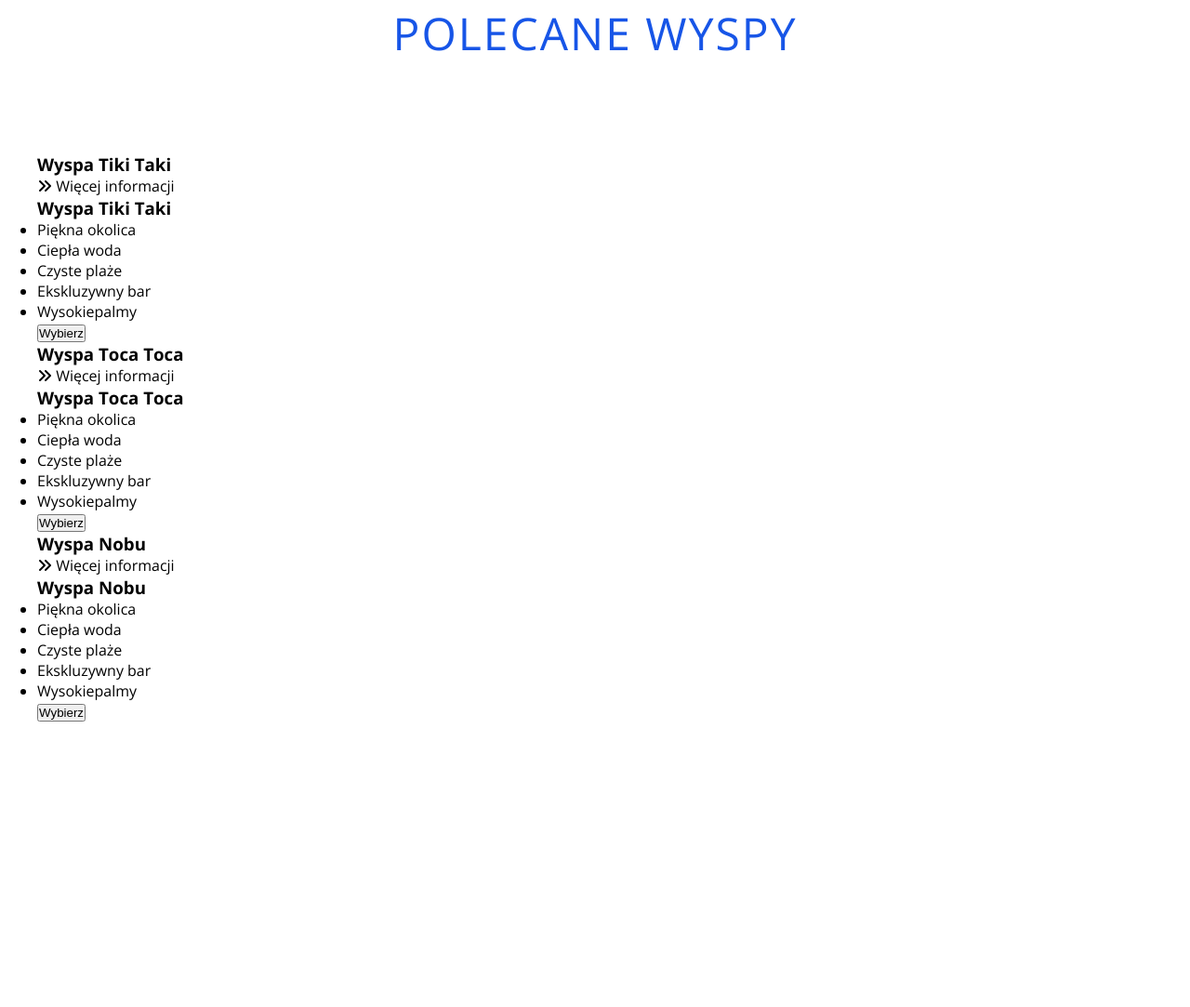
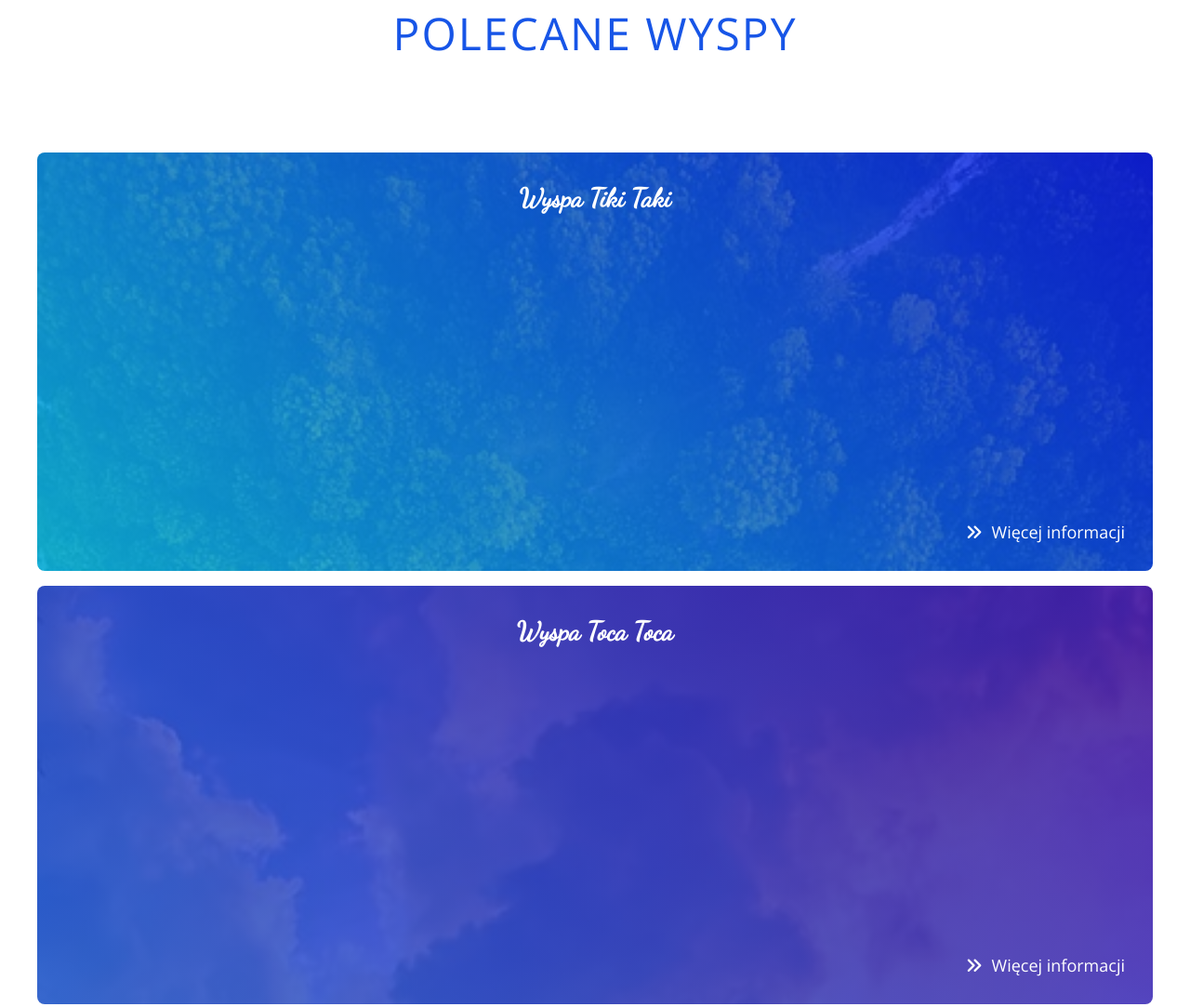
Before and after one commit to tomikom96/TropicalParadise, a plain HTML site: page index.html in a window 1280 px wide. Shown: the part 3008-4091 px from the top of the page at 93% size. Before the commit the page ends 3944 px from the top, so only its background shows below. Drawn offline with nearby package versions, Linux system fonts and the light colour scheme.

Commit message:
added styles for front in cards of islands section

```diff
--- a/index.html
+++ b/index.html
@@ -88,7 +88,7 @@
 
                 <div class="islands__cards">
 
-                    <div class="island__card" onclick="void(0)">
+                    <div class="islands__card" onclick="void(0)">
                         <div class="islands__card-img islands__card-img--first">
                             <h3 class="islands__card-img-title">Wyspa Tiki Taki</h3>
                             <p class="islands__card-img-info"> <i class="fas fa-angle-double-right"></i> Więcej
@@ -106,7 +106,7 @@
                             <button class="islands__card-info-btn btn-special-animation">Wybierz</button>
                         </div>
                     </div>
-                    <div class="island__card" onclick="void(0)">
+                    <div class="islands__card" onclick="void(0)">
                         <div class="islands__card-img islands__card-img--second">
                             <h3 class="islands__card-img-title">Wyspa Toca Toca</h3>
                             <p class="islands__card-img-info"> <i class="fas fa-angle-double-right"></i> Więcej
@@ -124,7 +124,7 @@
                             <button class="islands__card-info-btn btn-special-animation">Wybierz</button>
                         </div>
                     </div>
-                    <div class="island__card" onclick="void(0)">
+                    <div class="islands__card" onclick="void(0)">
                         <div class="islands__card-img islands__card-img--third">
                             <h3 class="islands__card-img-title">Wyspa Nobu</h3>
                             <p class="islands__card-img-info"> <i class="fas fa-angle-double-right"></i> Więcej
--- a/sass/main.scss
+++ b/sass/main.scss
@@ -218,6 +218,65 @@ body {
 	}
 }
 
+// ISLANDS
+
+.islands {
+	&__card {
+		position: relative;
+		margin: 1em 0;
+		height: 450px;
+		color: $pure-white;
+		text-align: center;
+		perspective: 1000px;
+
+		&:hover {
+			.islands__card-img {
+				transform: rotateY(-180deg);
+				opacity: 0;
+			}
+			.islands__card-info {
+				transform: rotateY(0);
+				opacity: 1;
+			}
+		}
+
+		&-img {
+			padding: 2em;
+			height: 100%;
+			border-radius: 8px;
+			background-size: cover;
+			transition: transform 1s, opacity 1s;
+
+			&--first {
+				background-image: $light-blue-gradient,
+					url("../img/beach-from-above_640.jpg");
+			}
+			&--second {
+				background-image: $blue-gradient, url("../img/sunset_640.jpg");
+			}
+			&--third {
+				background-image: $purple-gradient, url("../img/hawaii_640.jpg");
+			}
+
+			&-title {
+				font-family: "Dancing Script", cursive;
+				font-size: 2.8rem;
+			}
+
+			&-info {
+				position: absolute;
+				bottom: 30px;
+				right: 30px;
+				font-size: 1.8rem;
+
+				i {
+					margin-right: 0.3em;
+				}
+			}
+		}
+	}
+}
+
 // =====================================
 // MEDIA
 // =====================================
```
Also changed, not shown: css/main.css, 1 other file.
